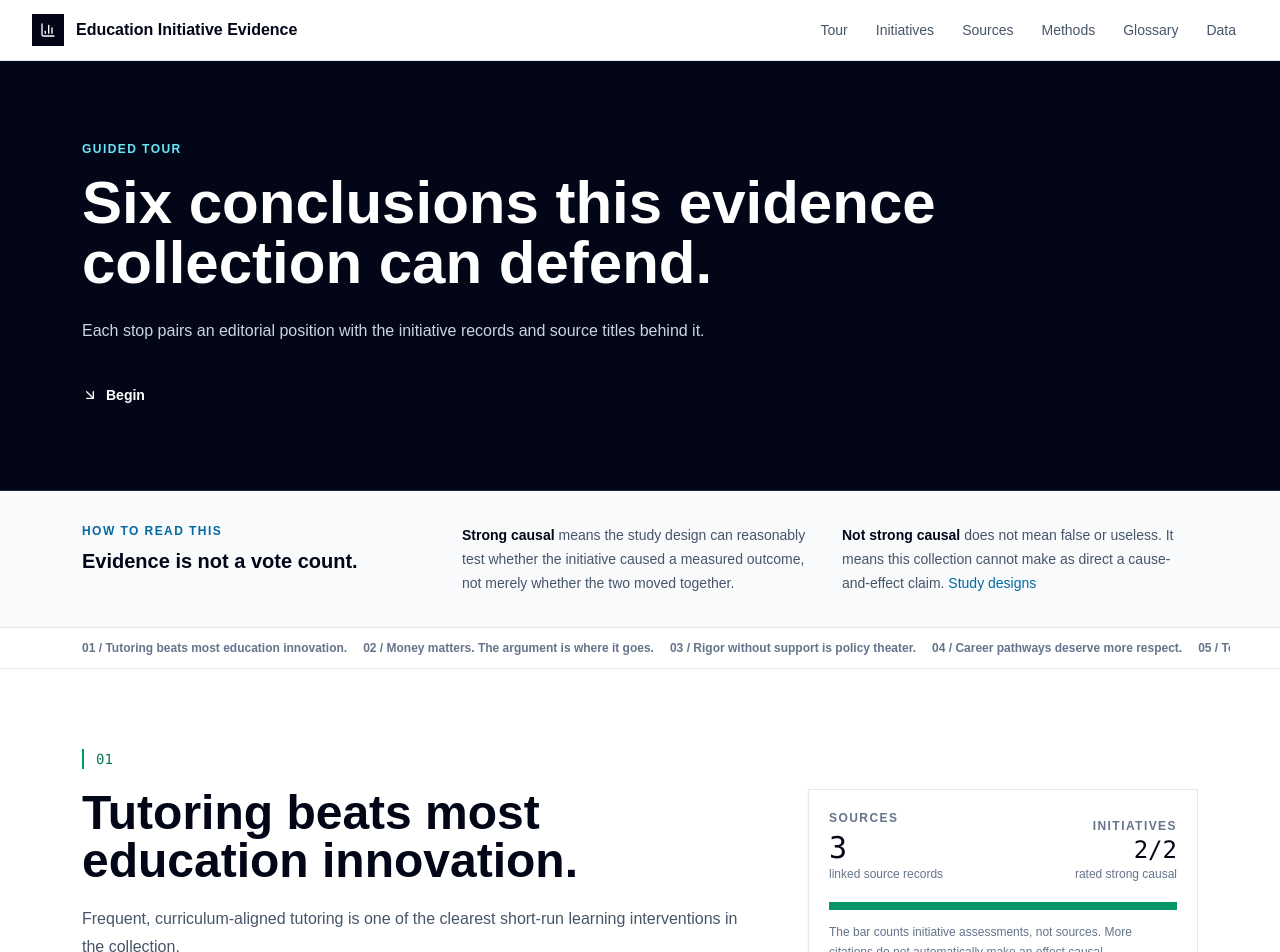
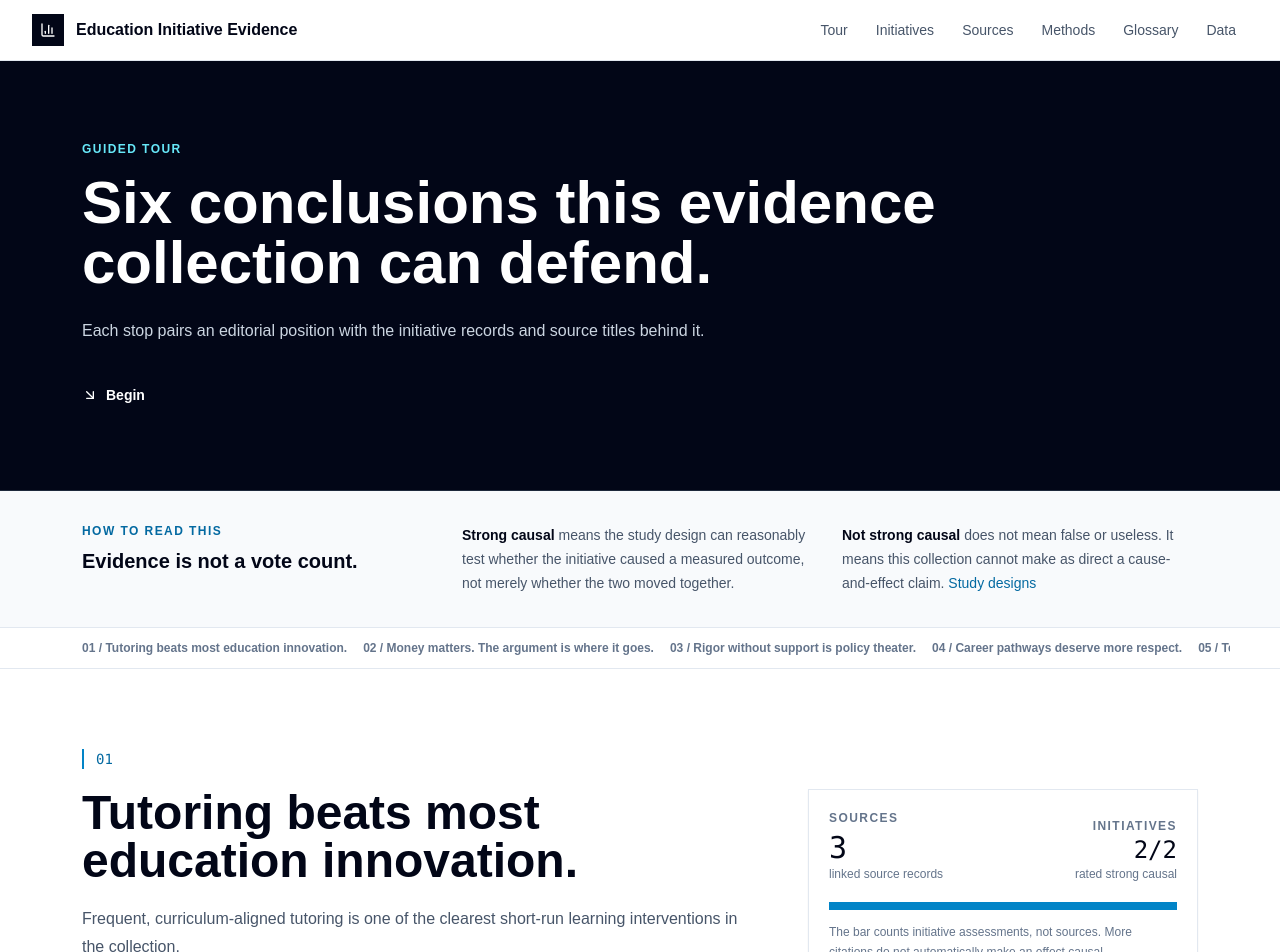
Before and after one commit to athsrueas-geocurator/Education-Initiatives, a Next.js app: page /tour in a window 1280 px wide. Shown: the top 952 px of the page. Built offline with nearby package versions, Linux system fonts and the light colour scheme.

Commit message:
Use a consistent tour color

```diff
--- a/src/components/tour/EvidenceTour.tsx
+++ b/src/components/tour/EvidenceTour.tsx
@@ -8,7 +8,6 @@ type TourStop = {
   statement: string;
   detail: string;
   initiativeSlugs: string[];
-  accent: "emerald" | "sky" | "amber" | "rose";
 };
 
 const stops: TourStop[] = [
@@ -16,59 +15,39 @@ const stops: TourStop[] = [
     number: "01",
     statement: "Tutoring beats most education innovation.",
     detail: "Frequent, curriculum-aligned tutoring is one of the clearest short-run learning interventions in the collection.",
-    initiativeSlugs: ["high-dosage-tutoring", "saga-style-and-tech-infused-tutoring"],
-    accent: "emerald"
+    initiativeSlugs: ["high-dosage-tutoring", "saga-style-and-tech-infused-tutoring"]
   },
   {
     number: "02",
     statement: "Money matters. The argument is where it goes.",
     detail: "Causal finance studies reject the idea that sustained, targeted school funding is irrelevant to student outcomes.",
-    initiativeSlugs: ["school-finance-reforms-adequacy-and-equity-funding"],
-    accent: "sky"
+    initiativeSlugs: ["school-finance-reforms-adequacy-and-equity-funding"]
   },
   {
     number: "03",
     statement: "Rigor without support is policy theater.",
     detail: "Ending low tracks can widen access while still increasing failures when schools do not build the instructional capacity to carry students through.",
-    initiativeSlugs: ["algebra-for-all-college-preparatory-curriculum-for-all", "double-dose-algebra-chicago"],
-    accent: "amber"
+    initiativeSlugs: ["algebra-for-all-college-preparatory-curriculum-for-all", "double-dose-algebra-chicago"]
   },
   {
     number: "04",
     statement: "Career pathways deserve more respect.",
     detail: "Career Academies have unusually strong long-run labor-market evidence, especially compared with broad claims about generic college readiness.",
-    initiativeSlugs: ["career-academies", "early-college-high-schools"],
-    accent: "emerald"
+    initiativeSlugs: ["career-academies", "early-college-high-schools"]
   },
   {
     number: "05",
     statement: "Teacher bonuses are not school improvement.",
     detail: "The collection is stronger on sustained coaching and feedback than on simple test-score bonuses.",
-    initiativeSlugs: ["teacher-merit-pay-point-and-similar-incentives", "teacher-coaching", "dc-impact-teacher-evaluation-with-consequences"],
-    accent: "rose"
+    initiativeSlugs: ["teacher-merit-pay-point-and-similar-incentives", "teacher-coaching", "dc-impact-teacher-evaluation-with-consequences"]
   },
   {
     number: "06",
     statement: "AI has not earned the right to replace adults.",
     detail: "The K-12 AI record is early and uneven. Human-led tutoring has a much older and stronger causal base.",
-    initiativeSlugs: ["generative-ai-tutoring-and-ai-school-pilots", "high-dosage-tutoring"],
-    accent: "sky"
+    initiativeSlugs: ["generative-ai-tutoring-and-ai-school-pilots", "high-dosage-tutoring"]
   }
 ];
-
-const accentClass = {
-  emerald: "border-emerald-600 text-emerald-700",
-  sky: "border-sky-600 text-sky-700",
-  amber: "border-amber text-amber",
-  rose: "border-rose-600 text-rose-700"
-};
-
-const barClass = {
-  emerald: "bg-emerald-600",
-  sky: "bg-sky-600",
-  amber: "bg-amber",
-  rose: "bg-rose-600"
-};
 
 function SourcePreview({ source }: { source: Source }) {
   return (
@@ -79,7 +58,7 @@ function SourcePreview({ source }: { source: Source }) {
   );
 }
 
-function EvidenceLedger({ initiatives, sources, accent }: { initiatives: Initiative[]; sources: Source[]; accent: TourStop["accent"] }) {
+function EvidenceLedger({ initiatives, sources }: { initiatives: Initiative[]; sources: Source[] }) {
   const sourceIds = Array.from(new Set(initiatives.flatMap((initiative) => initiative.sourceIds)));
   const linkedSources = sourceIds.map((id) => sources.find((source) => source.id === id)).filter((source): source is Source => Boolean(source));
   const strongCount = initiatives.filter((initiative) => initiative.evidenceStrength === "strong-causal").length;
@@ -99,7 +78,7 @@ function EvidenceLedger({ initiatives, sources, accent }: { initiatives: Initiat
           <p className="text-xs text-slate-500">rated strong causal</p>
         </div>
       </div>
-      <div className="mt-5 h-2 overflow-hidden bg-slate-100" aria-label={`${strongCount} of ${initiatives.length} initiatives rated strong causal`}><div className={`h-full ${barClass[accent]}`} style={{ width: `${(strongCount / max) * 100}%` }} /></div>
+      <div className="mt-5 h-2 overflow-hidden bg-slate-100" aria-label={`${strongCount} of ${initiatives.length} initiatives rated strong causal`}><div className="h-full bg-sky-600" style={{ width: `${(strongCount / max) * 100}%` }} /></div>
       <p className="mt-3 text-xs leading-5 text-slate-500">The bar counts initiative assessments, not sources. More citations do not automatically make an effect causal.</p>
       <div className="mt-5">
         {linkedSources.slice(0, 3).map((source) => <SourcePreview key={source.id} source={source} />)}
@@ -145,7 +124,7 @@ export function EvidenceTour({ initiatives, sources }: { initiatives: Initiative
           <section key={stop.number} id={`stop-${stop.number}`} className="scroll-mt-28 border-b border-slate-200">
             <div className="mx-auto grid max-w-[1180px] gap-10 px-4 py-14 sm:px-6 lg:grid-cols-[minmax(0,1fr)_390px] lg:px-8 lg:py-20">
               <div>
-                <p className={`border-l-2 pl-3 font-mono text-sm ${accentClass[stop.accent]}`}>{stop.number}</p>
+                <p className="border-l-2 border-sky-600 pl-3 font-mono text-sm text-sky-700">{stop.number}</p>
                 <h2 className="mt-5 max-w-3xl text-3xl font-semibold leading-tight text-slate-950 sm:text-5xl">{stop.statement}</h2>
                 <p className="mt-5 max-w-2xl text-base leading-7 text-slate-600">{stop.detail}</p>
                 <div className="mt-9 grid gap-3">
@@ -158,7 +137,7 @@ export function EvidenceTour({ initiatives, sources }: { initiatives: Initiative
                   ))}
                 </div>
               </div>
-              <div className="lg:pt-10"><EvidenceLedger initiatives={records} sources={sources} accent={stop.accent} /></div>
+              <div className="lg:pt-10"><EvidenceLedger initiatives={records} sources={sources} /></div>
             </div>
           </section>
         );
```
